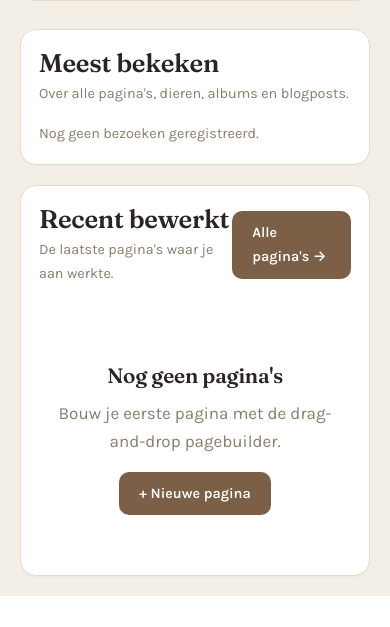
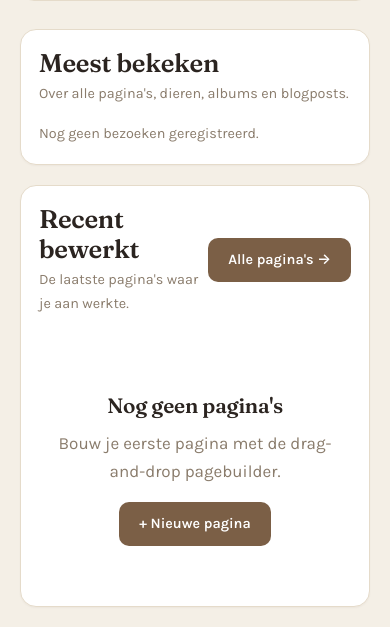
Before and after one commit to Emelytje/jimmy-claes, a PHP site: page /admin/index.php in a window 390 px wide. Shown: the part 863-1490 px from the top of the page. Before the commit the page ends 1459 px from the top, so only its background shows below. Run offline with PHP 8.4, Linux system fonts and the light colour scheme; the visitor is signed in with stand-in values (Sample User, id 1); data that the repository does not hold is empty; some libraries are stand-ins or nearby versions.

Commit message:
Fix .a-btn stretching to full container width
The real cause of the squeezed create-form fields (not just on mobile,
reproduced at 1880px desktop too): .a-btn never declared its own width,
so the global "form button{width:100%}" rule from the public
stylesheet applied uncontested, making every admin button inside a
form and flex row balloon to fill nearly the entire row and squeeze
its sibling field down to a sliver.

```diff
--- a/admin/assets/admin.css
+++ b/admin/assets/admin.css
@@ -29,7 +29,7 @@ body.pbe-body{ margin:0; height:100vh; overflow:hidden; }
 .admin-topbar h1{ font-size:1.4rem; margin:0; }
 .admin-content{ padding:36px 40px; }
 
-.a-btn{ display:inline-flex; align-items:center; gap:8px; background:var(--a-primary); color:#fff; border:none; padding:10px 20px; border-radius:10px; font-weight:600; font-size:.9rem; cursor:pointer; text-decoration:none; transition:background .18s,transform .18s; }
+.a-btn{ display:inline-flex; align-items:center; gap:8px; background:var(--a-primary); color:#fff; border:none; padding:10px 20px; border-radius:10px; font-weight:600; font-size:.9rem; cursor:pointer; text-decoration:none; transition:background .18s,transform .18s; width:auto; flex:0 0 auto; }
 .a-btn:hover{ background:#5c4630; color:#fff; transform:translateY(-1px); }
 .a-btn.a-btn-ghost{ background:transparent; color:var(--a-ink); border:1.5px solid var(--a-line); }
 .a-btn.a-btn-ghost:hover{ background:var(--a-bg); transform:none; }
```
